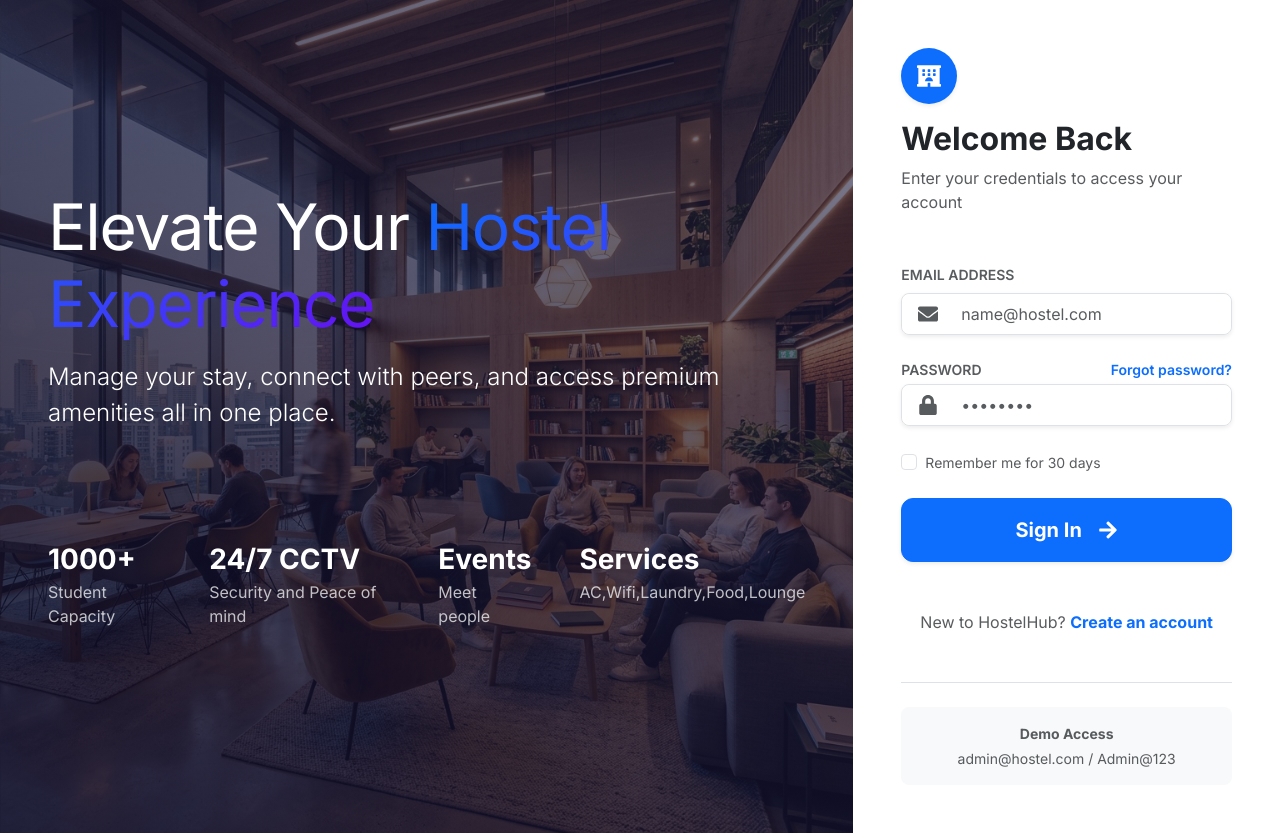
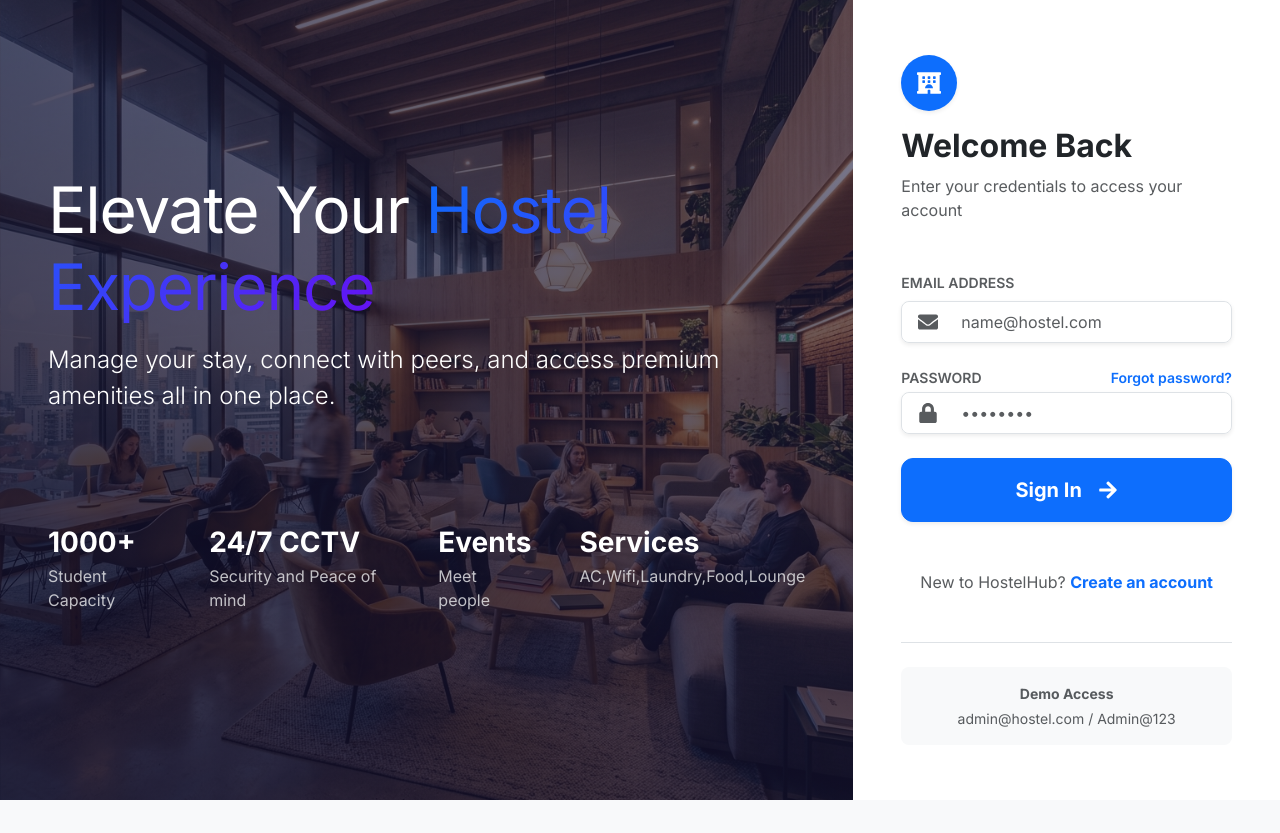
Before and after one commit to PranamyaBala/infygrproj2, a React (Vite) app in the folder frontend/: page /login in a window 1280 px wide. After the commit the page ends 800 px from the top, so only its background shows below. Built offline with nearby package versions, Linux system fonts and the light colour scheme.

Commit message:
modified login

```diff
--- a/frontend/src/pages/auth/LoginPage.tsx
+++ b/frontend/src/pages/auth/LoginPage.tsx
@@ -1,10 +1,9 @@
 import { useState, type FormEvent } from 'react';
 import { Link, useNavigate } from 'react-router-dom';
-import { Container, Row, Col, Card, Form, Button, Alert, Spinner } from 'react-bootstrap';
+import { Container, Row, Col, Form, Button, Alert, Spinner } from 'react-bootstrap';
 import { FaHotel, FaEnvelope, FaLock, FaArrowRight } from 'react-icons/fa';
 import { authApi } from '../../api/authApi';
 import { useAuth } from '../../context/AuthContext';
-import Footer from '../../components/common/Footer';
 
 export default function LoginPage() {
   const [email, setEmail] = useState('');
@@ -157,10 +156,10 @@ export default function LoginPage() {
                     </div>
                   </Form.Group>
 
-                  <div className="mb-4 form-check">
+                  {/* <div className="mb-4 form-check">
                     <input type="checkbox" className="form-check-input" id="rememberMe" />
                     <label className="form-check-label small text-muted" htmlFor="rememberMe">Remember me for 30 days</label>
-                  </div>
+                  </div> */}
 
                   <Button
                     variant="primary"
```
